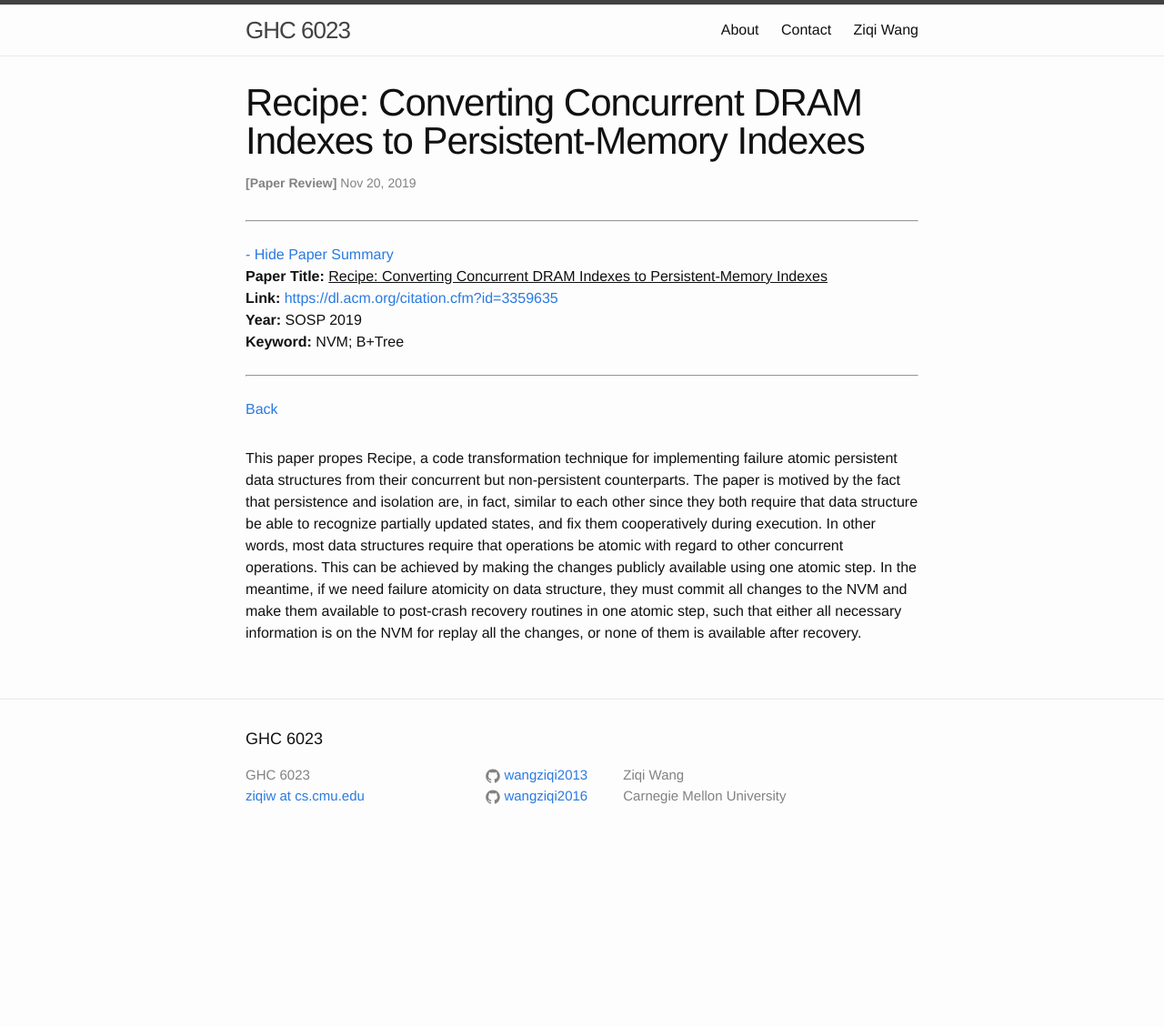
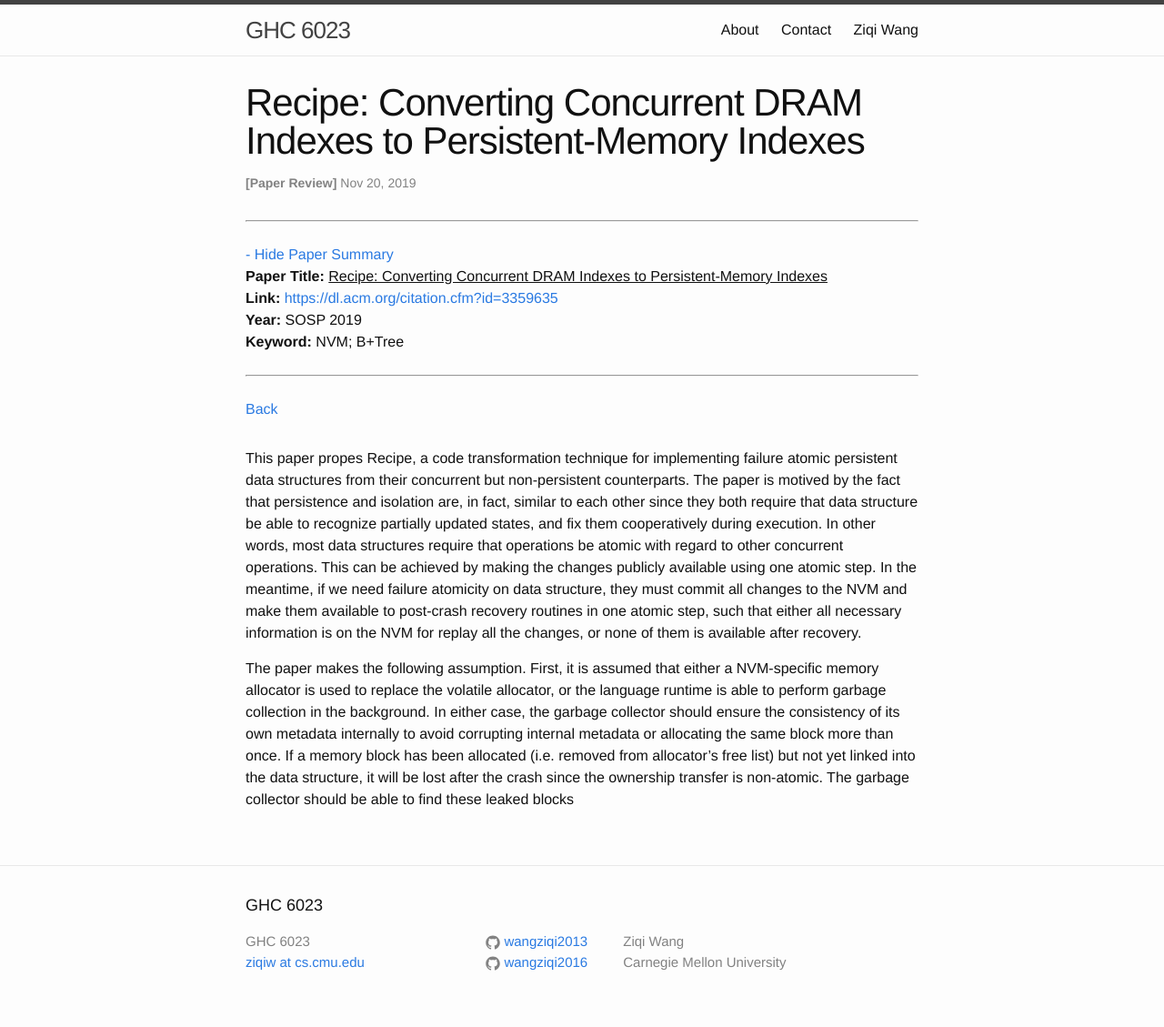
Before and after one commit to wangziqi2013/wangziqi2013.github.io, a Jekyll site: the page built from _posts/2019-11-19-recipe.markdown, in a window 1280 px wide. Shown: the whole page at 91% size. Built offline with Jekyll 4.4.1, drawn with Linux system fonts in a browser that asks for light colours; before the commit the page ends 946 px from its top, so only the background shows below that.

Commit message:
Working on first assumption

```diff
--- a/_posts/2019-11-19-recipe.markdown
+++ b/_posts/2019-11-19-recipe.markdown
@@ -21,3 +21,10 @@ be atomic with regard to other concurrent operations. This can be achieved by ma
 using one atomic step. In the meantime, if we need failure atomicity on data structure, they must commit all changes
 to the NVM and make them available to post-crash recovery routines in one atomic step, such that either all necessary
 information is on the NVM for replay all the changes, or none of them is available after recovery.
+
+The paper makes the following assumption. First, it is assumed that either a NVM-specific memory allocator is used
+to replace the volatile allocator, or the language runtime is able to perform garbage collection in the background.
+In either case, the garbage collector should ensure the consistency of its own metadata internally to avoid corrupting
+internal metadata or allocating the same block more than once. If a memory block has been allocated (i.e. removed
+from allocator's free list) but not yet linked into the data structure, it will be lost after the crash since the ownership
+transfer is non-atomic. The garbage collector should be able to find these leaked blocks
```
